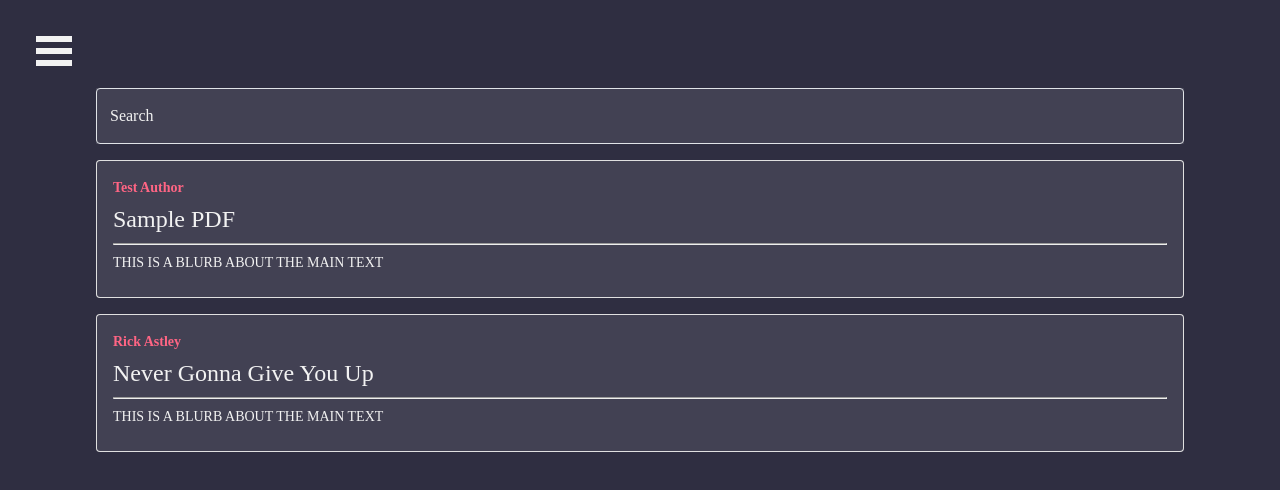
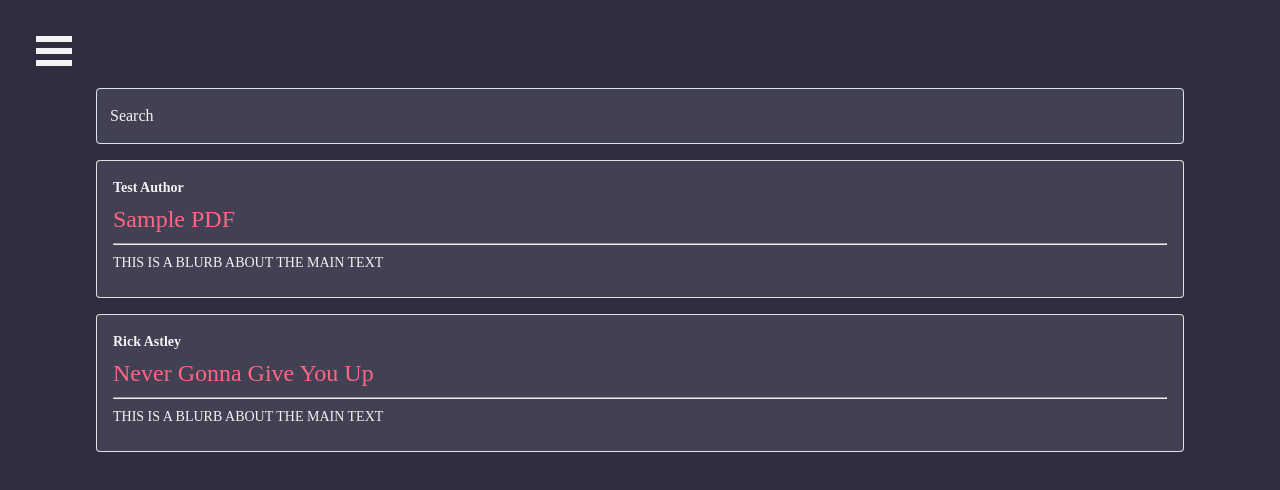
Before and after one commit to nsantos19/HistoryofNewEnglandFolklore, a Next.js app: page /HistoryofNewEnglandFolklore/search in a window 1280 px wide. Shown: the top 490 px of the page. Built offline with nearby package versions, Linux system fonts and the light colour scheme.

Commit message:
color again

```diff
--- a/src/app/search/page.tsx
+++ b/src/app/search/page.tsx
@@ -43,10 +43,10 @@
   <React.Fragment>
   <div onClick={()=>window.location.assign(post.link)} style={{cursor: "pointer"}}>
     <CardContent sx={{backgroundColor:"#424153",color:"#f2f2f2"}}>
-      <Typography sx={{ fontSize: 14 ,color:"#ff6584", fontWeight:"bold"}} color="text.secondary" gutterBottom>
+      <Typography sx={{ fontSize: 14 ,color:"#f2f2f2", fontWeight:"bold"}} color="text.secondary" gutterBottom>
       {post.author}
       </Typography>
-      <Typography variant="h5" component="div">
+      <Typography sx={{color:"#ff6584"}} variant="h5" component="div">
       {post.title}
       </Typography>
       <hr/>
```
